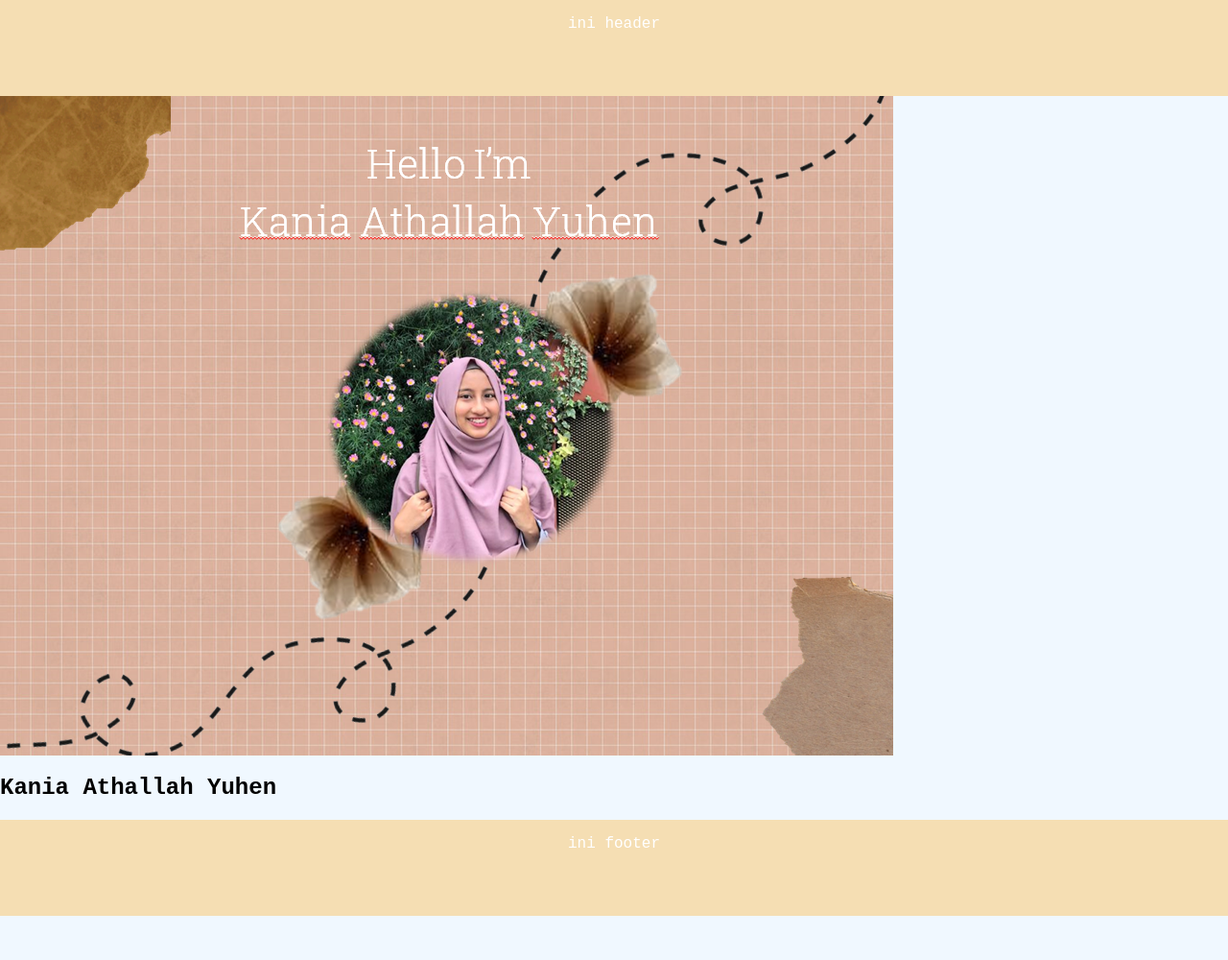
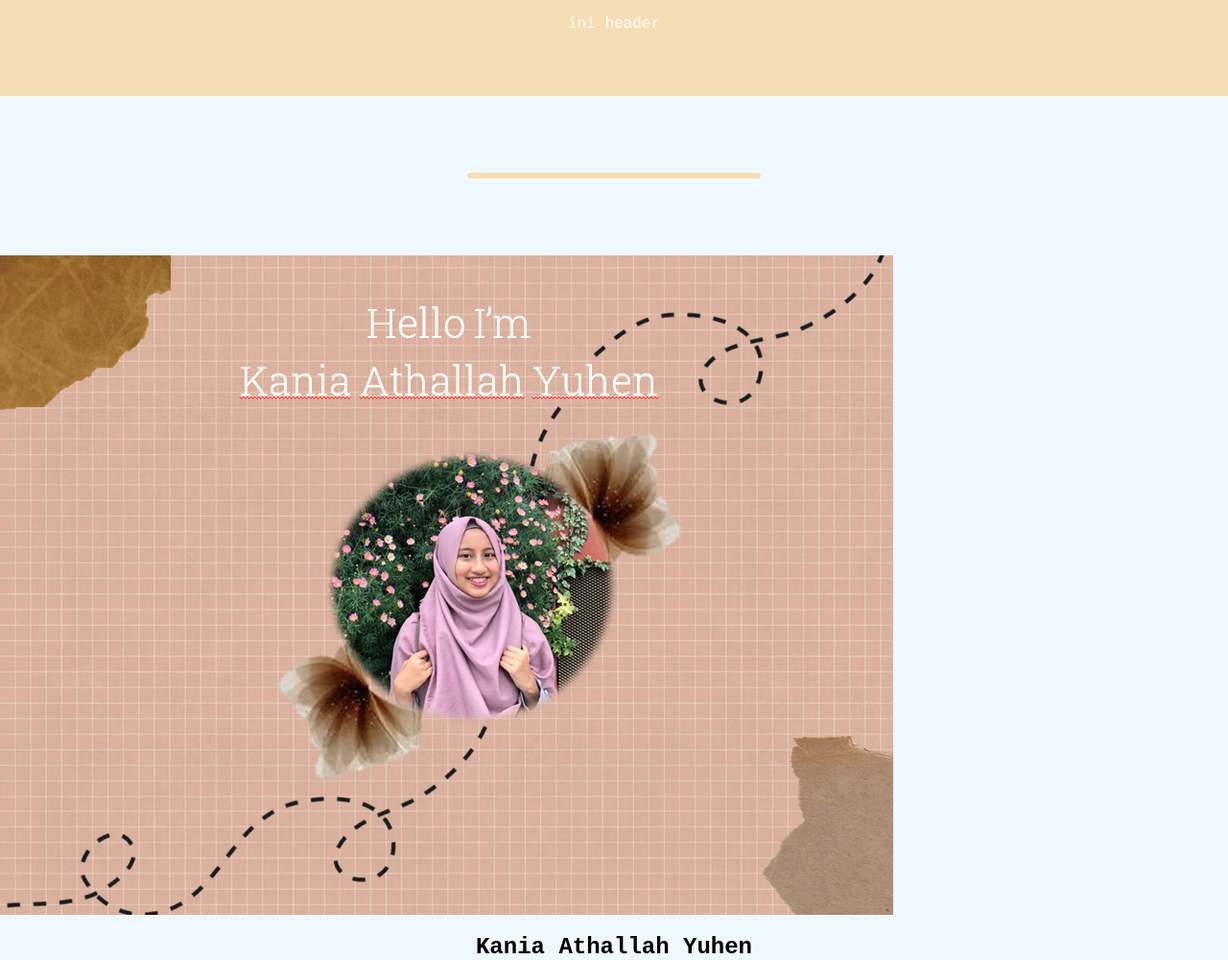
Before and after one commit to kaniayuhen/Praktikum-RPL, a plain HTML site: page index.html in a window 1280 px wide. Shown: the whole page at 96% size. Before the commit the page ends 954 px from the top, so only its background shows below. Drawn offline with Linux system fonts and the light colour scheme.

Commit message:
commit penambahan tag div header dengan id header

```diff
--- a/index.html
+++ b/index.html
@@ -1,16 +1,15 @@
 <html>
     <head>
-        <div id="header">ini header</div>
 
         <title>Praktikum RPL</title>
         <link rel="stylesheet" href="style.css">
     </head>
     <body>
         <div>
-            <img src="image.png" alt="profile pic">
-            <h2>Kania Athallah Yuhen</h2>
+            <div id="header">ini header</div>
+            <div id="profile-container"></div>
+            <img id="profile-picture" src="image.png" alt="profile pic">
+            <h2 id="profile-name">Kania Athallah Yuhen</h2>
         </div>
-        <div id="footer">ini footer</div>
-
     </body>
 </html>
```
